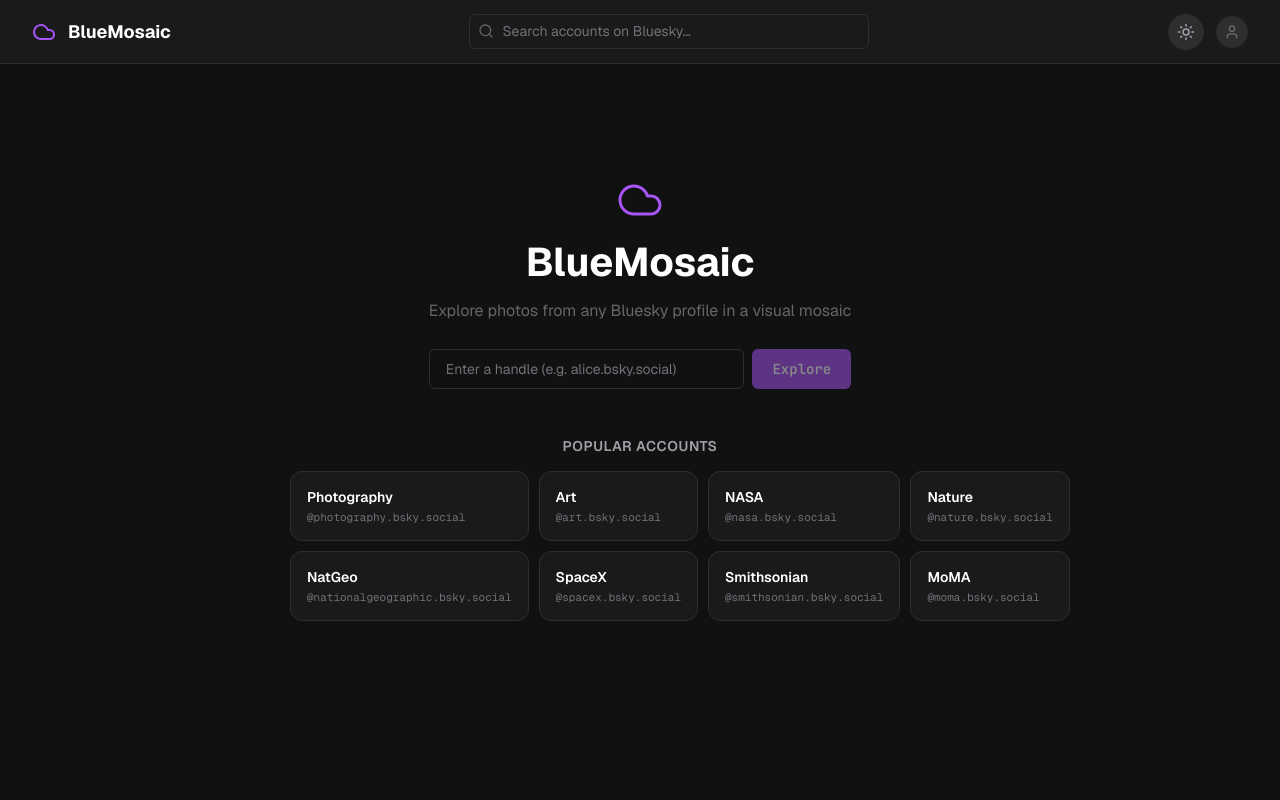
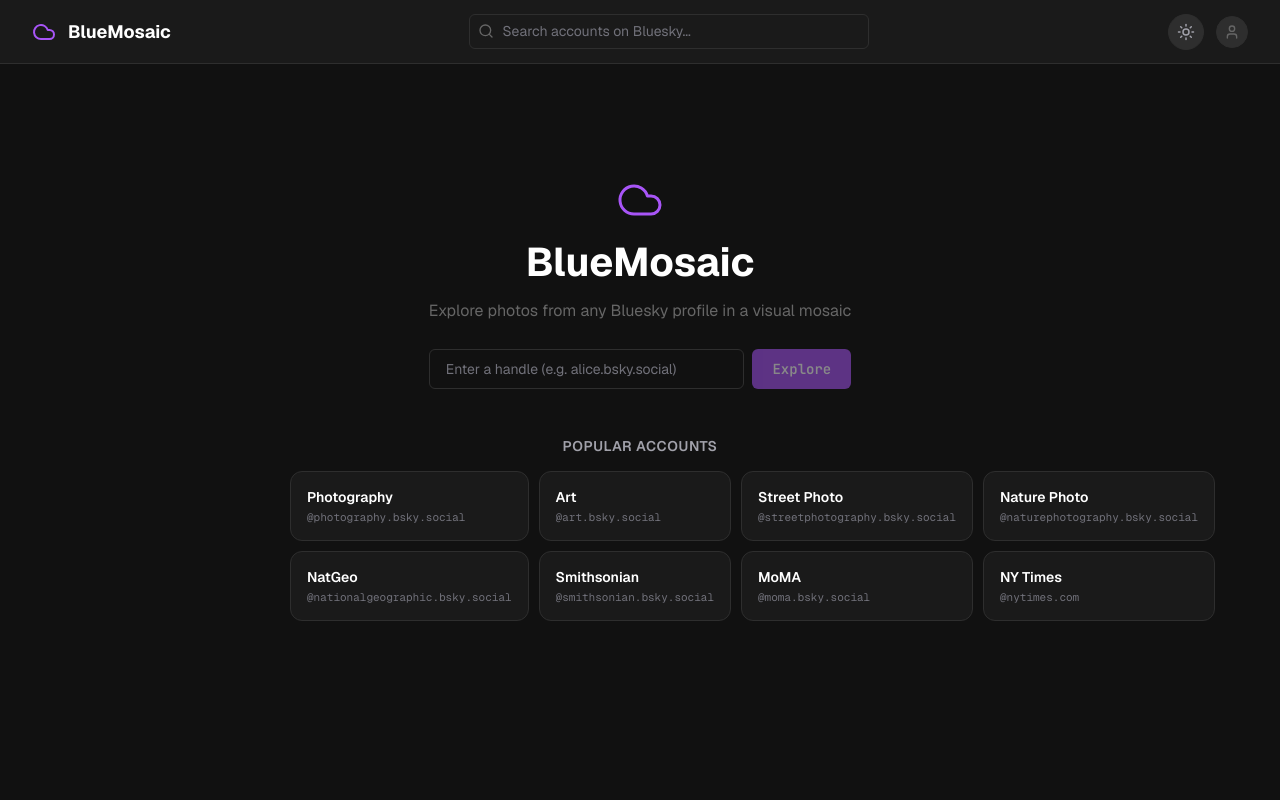
Before and after one commit to sparkyfen/bsky-mosaic, a SvelteKit app: page / in a window 1280 px wide. Shown: the top 800 px of the page. Built offline with nearby package versions, Linux system fonts and the light colour scheme.

Commit message:
Replace invalid popular accounts with verified ones

```diff
--- a/src/routes/+page.svelte
+++ b/src/routes/+page.svelte
@@ -6,12 +6,12 @@
 	const popularAccounts = [
 		{ handle: 'photography.bsky.social', label: 'Photography' },
 		{ handle: 'art.bsky.social', label: 'Art' },
-		{ handle: 'nasa.bsky.social', label: 'NASA' },
-		{ handle: 'nature.bsky.social', label: 'Nature' },
+		{ handle: 'streetphotography.bsky.social', label: 'Street Photo' },
+		{ handle: 'naturephotography.bsky.social', label: 'Nature Photo' },
 		{ handle: 'nationalgeographic.bsky.social', label: 'NatGeo' },
-		{ handle: 'spacex.bsky.social', label: 'SpaceX' },
 		{ handle: 'smithsonian.bsky.social', label: 'Smithsonian' },
 		{ handle: 'moma.bsky.social', label: 'MoMA' },
+		{ handle: 'nytimes.com', label: 'NY Times' },
 	];
 
 	function parseHandle(input: string): string {
```
